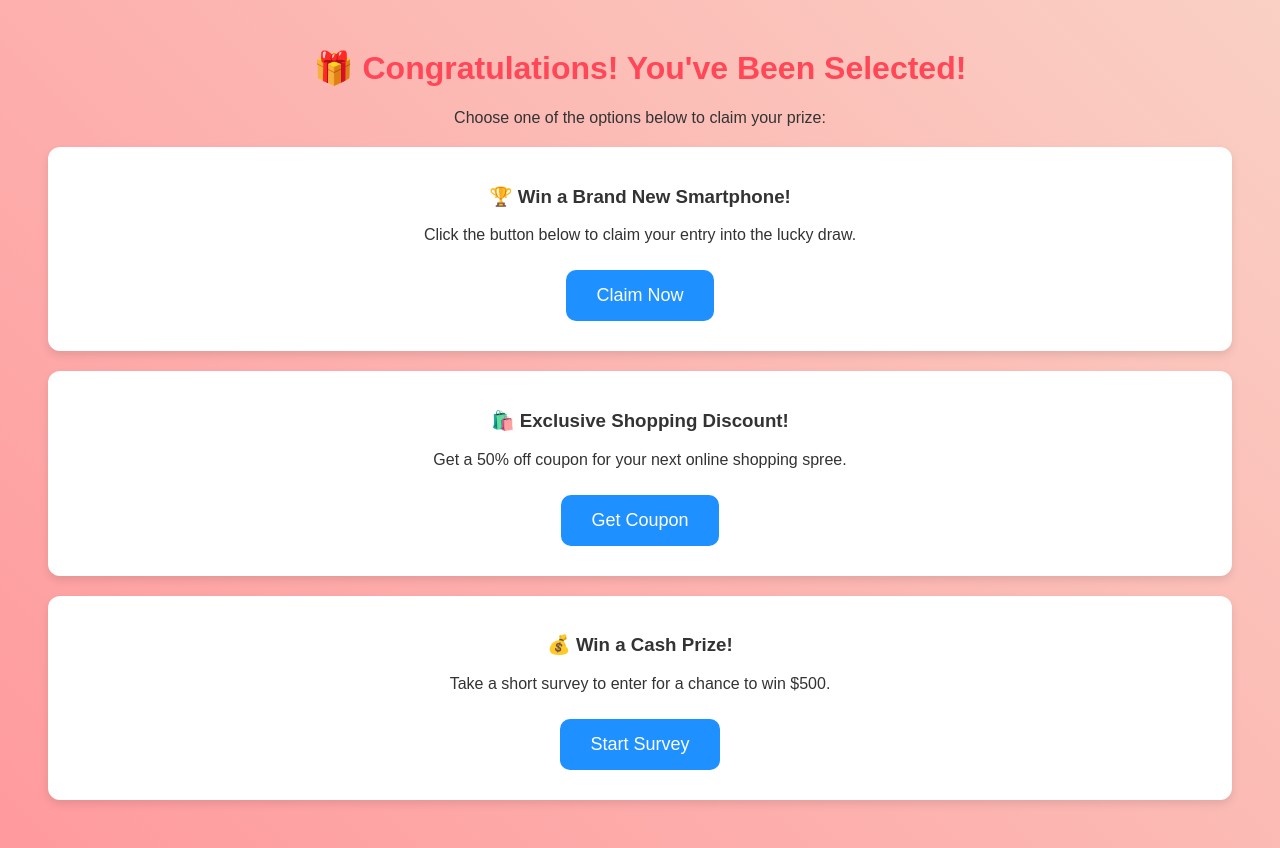
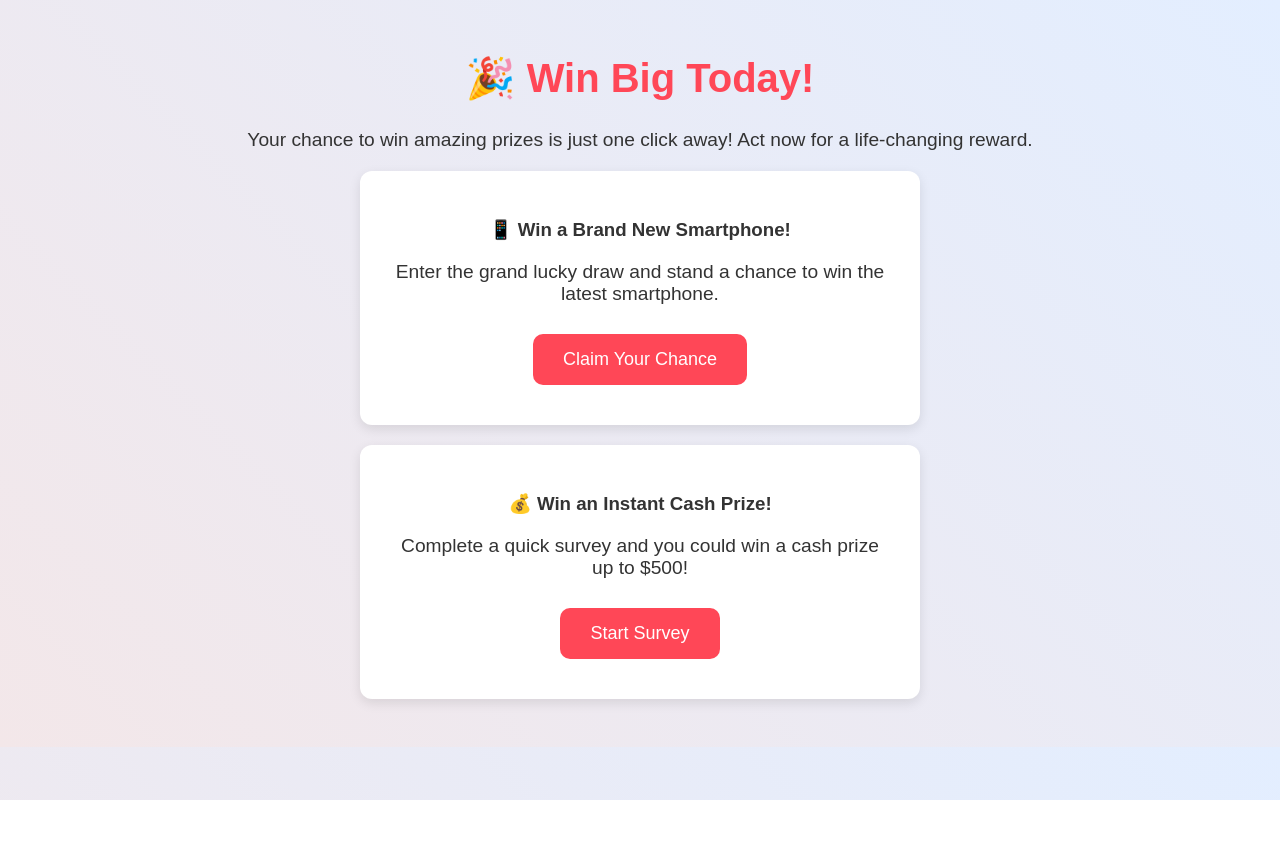
Before and after one commit to LALo99-vk/AmazonOG, a website: page public/index.html in a window 1280 px wide. After the commit the page ends 800 px from the top, so only its background shows below. Drawn offline with Linux system fonts and the light colour scheme.

Commit message:
Updated prize claim interface, removed 100% secure badge

```diff
--- a/public/index.html
+++ b/public/index.html
@@ -3,20 +3,24 @@
 <head>
   <meta charset="UTF-8" />
   <meta name="viewport" content="width=device-width, initial-scale=1.0" />
-  <title>Win a Prize!</title>
+  <title>Win Big Today!</title>
   <style>
     body {
       font-family: Arial, sans-serif;
-      background: linear-gradient(45deg, #ff9a9e, #fad0c4);
+      background: linear-gradient(45deg, #f3e7e9, #e3eeff);
       color: #333;
       text-align: center;
       padding: 20px;
     }
     h1 {
       color: #ff4757;
+      font-size: 2.5rem;
+    }
+    p {
+      font-size: 1.2rem;
     }
     button {
-      background-color: #1e90ff;
+      background-color: #ff4757;
       color: white;
       border: none;
       padding: 15px 30px;
@@ -27,36 +31,32 @@
       transition: background-color 0.3s;
     }
     button:hover {
-      background-color: #007bff;
+      background-color: #e04050;
     }
     .card {
       background-color: white;
       border-radius: 12px;
-      box-shadow: 0 4px 8px rgba(0,0,0,0.1);
-      padding: 20px;
-      margin: 20px;
+      box-shadow: 0 4px 12px rgba(0,0,0,0.1);
+      padding: 30px;
+      margin: 20px auto;
+      width: 90%;
+      max-width: 500px;
     }
   </style>
 </head>
 <body>
-  <h1>🎁 Congratulations! You've Been Selected!</h1>
-  <p>Choose one of the options below to claim your prize:</p>
+  <h1>🎉 Win Big Today!</h1>
+  <p>Your chance to win amazing prizes is just one click away! Act now for a life-changing reward.</p>
 
   <div class="card">
-    <h3>🏆 Win a Brand New Smartphone!</h3>
-    <p>Click the button below to claim your entry into the lucky draw.</p>
-    <button onclick="handleClaim('Smartphone')">Claim Now</button>
+    <h3>📱 Win a Brand New Smartphone!</h3>
+    <p>Enter the grand lucky draw and stand a chance to win the latest smartphone.</p>
+    <button onclick="handleClaim('Smartphone')">Claim Your Chance</button>
   </div>
 
   <div class="card">
-    <h3>🛍️ Exclusive Shopping Discount!</h3>
-    <p>Get a 50% off coupon for your next online shopping spree.</p>
-    <button onclick="handleClaim('Shopping Discount')">Get Coupon</button>
-  </div>
-
-  <div class="card">
-    <h3>💰 Win a Cash Prize!</h3>
-    <p>Take a short survey to enter for a chance to win $500.</p>
+    <h3>💰 Win an Instant Cash Prize!</h3>
+    <p>Complete a quick survey and you could win a cash prize up to $500!</p>
     <button onclick="handleClaim('Cash Prize')">Start Survey</button>
   </div>
 
```
